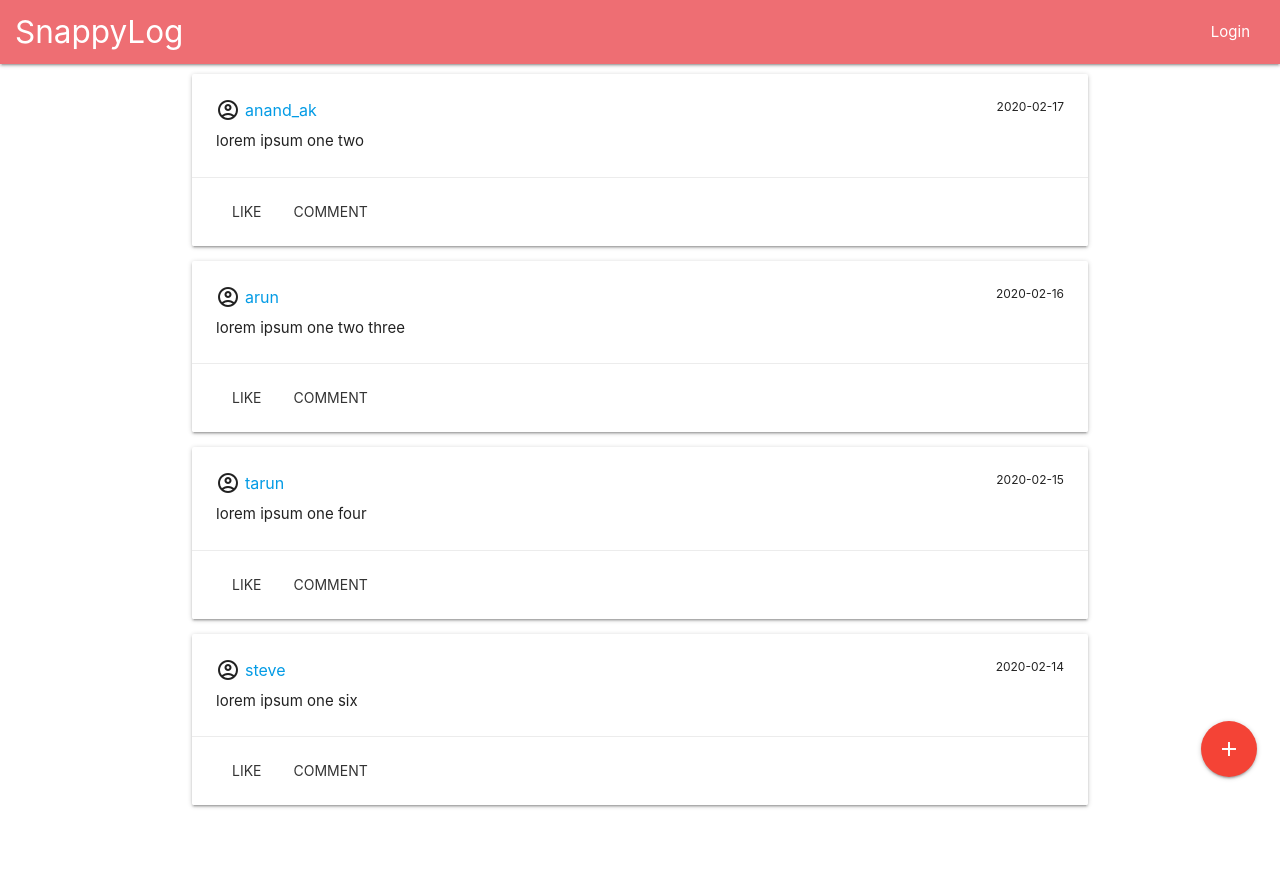
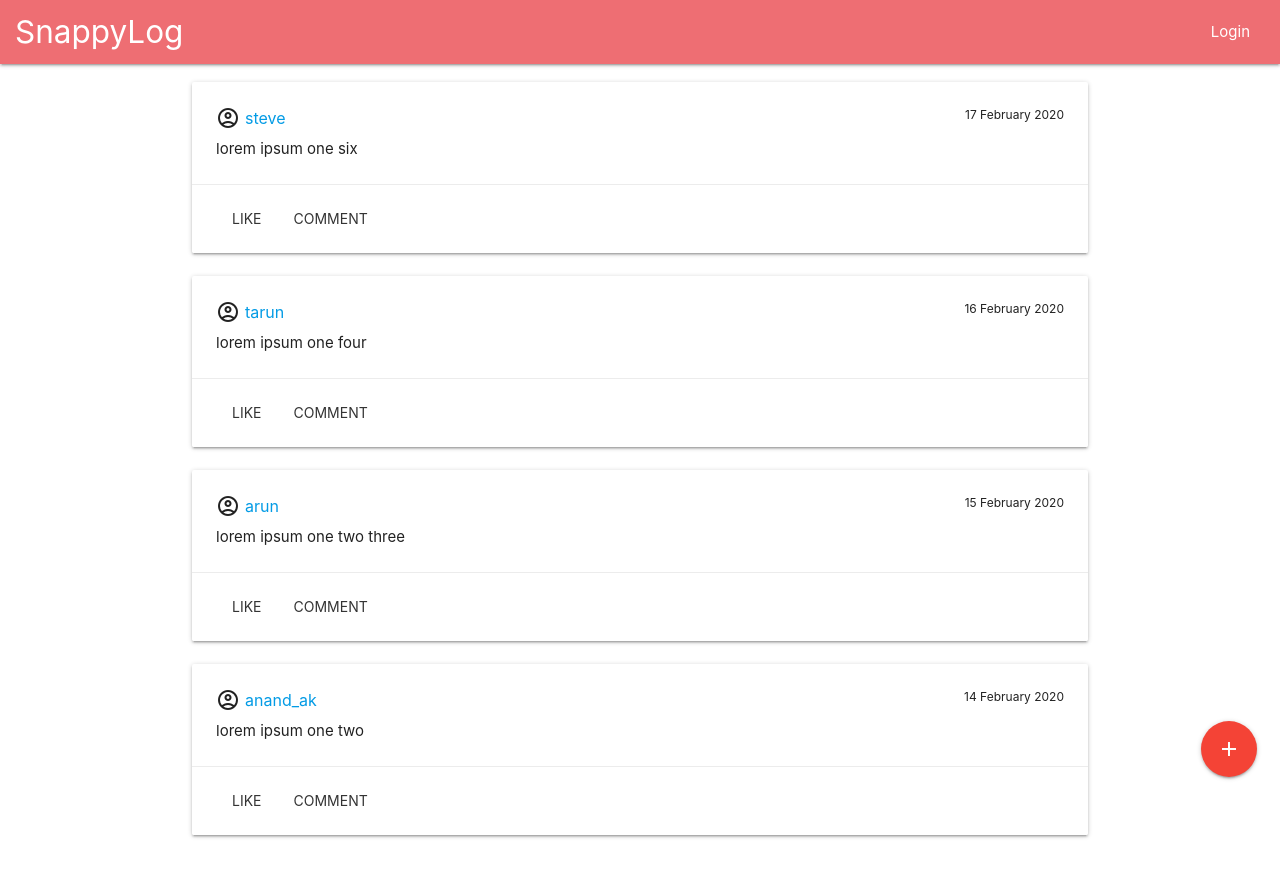
Before and after one commit to anand-kashyap/react-social, a React (Create React App) app: page / in a window 1280 px wide. Before the commit the page ends 840 px from the top, so only its background shows below. Built offline with nearby package versions, Linux system fonts and the light colour scheme.

Commit message:
fix unique id; clear message on new posted; format Date func

```diff
--- a/src/App.scss
+++ b/src/App.scss
@@ -1,3 +1,8 @@
 .main-content {
   margin-top: 10px !important;
 }
+
+.flexed {
+  display: flex;
+  flex-direction: column-reverse;
+}
--- a/src/components/posts/PostItem.js
+++ b/src/components/posts/PostItem.js
@@ -4,6 +4,15 @@ import PropTypes from 'prop-types'
 
 import { cardTitle, date, actions } from './PostItem.module.scss';
 const PostItem = ({ data: { title, text, id, hasImage, imageUrl, createdBy, createdAt } }) => {
+  const formatDate = (dtStr) => {
+    const d = new Date(dtStr);
+    return new Intl.DateTimeFormat('en-GB', {
+      year: 'numeric',
+      month: 'long',
+      day: '2-digit'
+    }).format(d);
+  };
+
   return (
     // <div className="col s12">
     <div className="card hoverable">
@@ -11,7 +20,7 @@ const PostItem = ({ data: { title, text, id, hasImage, imageUrl, createdBy, crea
         <div className={cardTitle}>
           <i className="material-icons-outlined">account_circle</i>
           <Link to={`/user/${createdBy}`}>{createdBy}</Link>
-          <p className={date}>{createdAt}</p>
+          <p className={date}>{formatDate(createdAt)}</p>
         </div>
         <p>{text}</p>
       </div>
--- a/src/components/posts/Posts.js
+++ b/src/components/posts/Posts.js
@@ -20,7 +20,7 @@ const Posts = props => {
         <button data-target={modalId} className={`btn-floating btn-large red waves-effect waves-circle waves-light modal-trigger scale-transition scale-out ${scale}`}>
           <i className="large material-icons-outlined">add</i></button>
       </div>
-      <div className="row">
+      <div className="row flexed">
         {posts.map(post => (
           <PostItem key={post.id} data={post} />
         ))}
--- a/src/components/utils/Modal.js
+++ b/src/components/utils/Modal.js
@@ -1,20 +1,15 @@
-import React, { useEffect, useRef, useContext } from 'react';
+import React, { useEffect, useRef, useContext, useState } from 'react';
 import { M } from './Shared';
 import './Modal.scss';
 import postContext from '../../context/post/postContext';
 const Modal = ({ bottom = false, dismiss = true, options = null, id = 'modal1' }) => {
   let modalRef = useRef();
   const { addNew } = useContext(postContext);
-  let text = ''; let create = false;
+  const [text, setText] = useState('');
   const mainClass = bottom ? 'bottom-sheet' : null;
   const Post = () => {
-    // if (create) {
-    // send
     addNew(text, 'test_user');
-    // }
-    console.log('lcoguh')
-    // create = false;
-    text = '';
+    setText('');
   };
   if (!options) {
     options = {
@@ -32,7 +27,7 @@ const Modal = ({ bottom = false, dismiss = true, options = null, id = 'modal1' }
     // eslint-disable-next-line
   }, []);
   const setContent = e => {
-    text = e.target.value;
+    setText(e.target.value);
   }
 
   return (
@@ -45,7 +40,7 @@ const Modal = ({ bottom = false, dismiss = true, options = null, id = 'modal1' }
     >
       <div className="modal-content">
         <h5>Post</h5>
-        <textarea autoFocus placeholder="Share something..." onChange={setContent}></textarea>
+        <textarea autoFocus placeholder="Share something..." value={text} onChange={setContent}></textarea>
       </div>
       <div className="modal-footer">
         <p className="modal-close waves-effect waves-red btn-flat">
--- a/src/context/post/postReducer.js
+++ b/src/context/post/postReducer.js
@@ -4,8 +4,7 @@ export default (state, action) => {
   const { type, payload } = action;
   switch (type) {
     case ADD_POST:
-      console.log([payload, ...state])
-      return [payload, ...state];
+      return [...state, payload];
     default:
       return state;
   }
--- a/src/context/post/postState.js
+++ b/src/context/post/postState.js
@@ -8,14 +8,17 @@ import { ADD_POST } from '../types';
 const PostState = props => {
   const initialState = posts;
 
-  let [state, dispatch] = useReducer(PostReducer, initialState);
+  const [state, dispatch] = useReducer(PostReducer, initialState);
 
   const addNew = (text, createdBy) => {
-    // setLoading();
+    const d = new Date();
     const id = state[state.length - 1].id + 1;
-    const d = new Date();
-    const createdAt = d.getFullYear() + '-' + d.getMonth() + '-' + d.getDate();
-    dispatch({ payload: { text, createdBy, id, createdAt }, type: ADD_POST });
+    const createdAt = new Intl.DateTimeFormat('en-GB', {
+      year: 'numeric',
+      month: 'long',
+      day: '2-digit'
+    }).format(d);
+    dispatch({ payload: { id, text, createdBy, createdAt }, type: ADD_POST });
   };
 
   return <PostContext.Provider value={{ posts: state, addNew }}>
--- a/src/mockData/posts.js
+++ b/src/mockData/posts.js
@@ -6,7 +6,7 @@ const posts = [
     "hasImage": false,
     "imageUrl": "",
     "createdBy": "anand_ak",
-    "createdAt": "2020-02-17"
+    "createdAt": "2020-02-14"
   },
   {
     "id": 2,
@@ -15,7 +15,7 @@ const posts = [
     "imageUrl": "",
     "hasImage": false,
     "createdBy": "arun",
-    "createdAt": "2020-02-16"
+    "createdAt": "2020-02-15"
   },
   {
     "id": 3,
@@ -24,7 +24,7 @@ const posts = [
     "imageUrl": "",
     "hasImage": false,
     "createdBy": "tarun",
-    "createdAt": "2020-02-15"
+    "createdAt": "2020-02-16"
   },
   {
     "id": 4,
@@ -33,7 +33,7 @@ const posts = [
     "text": "lorem ipsum one six",
     "hasImage": false,
     "createdBy": "steve",
-    "createdAt": "2020-02-14"
+    "createdAt": "2020-02-17"
   }
 ]
 
```
